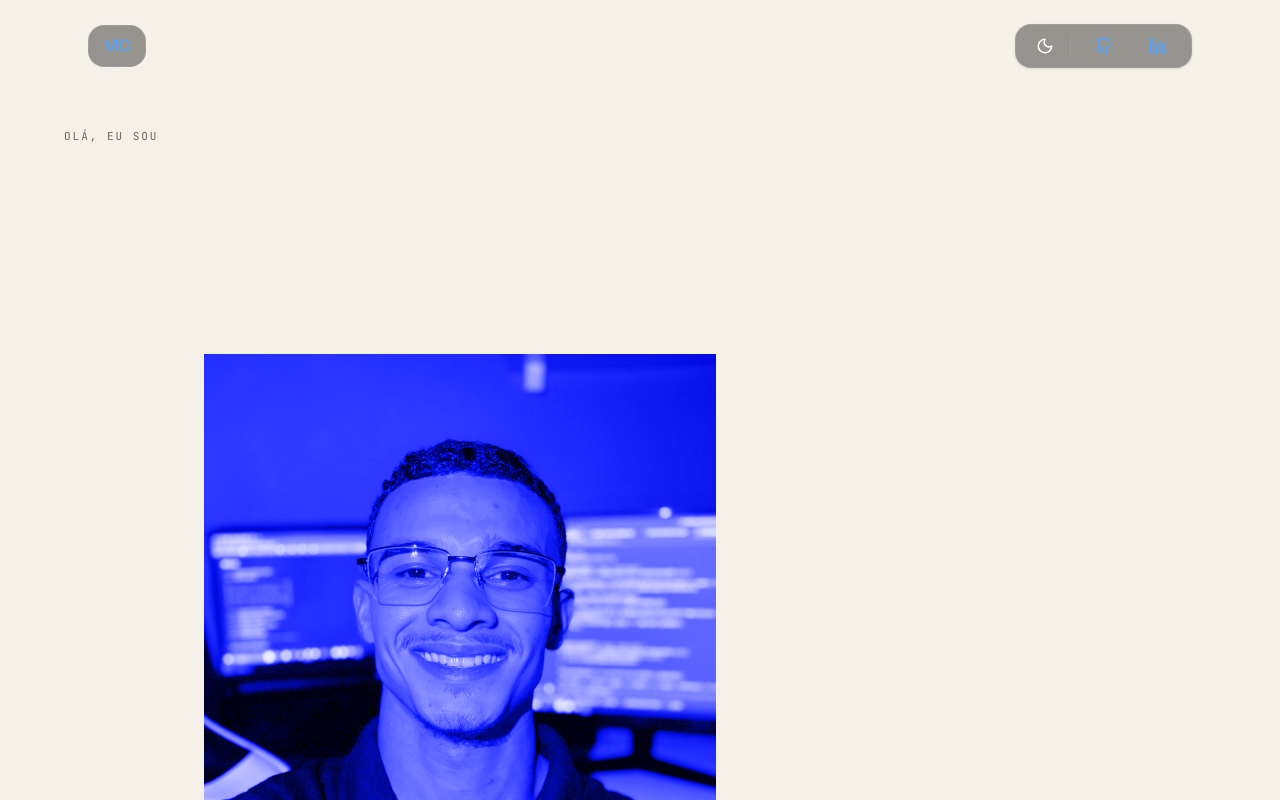
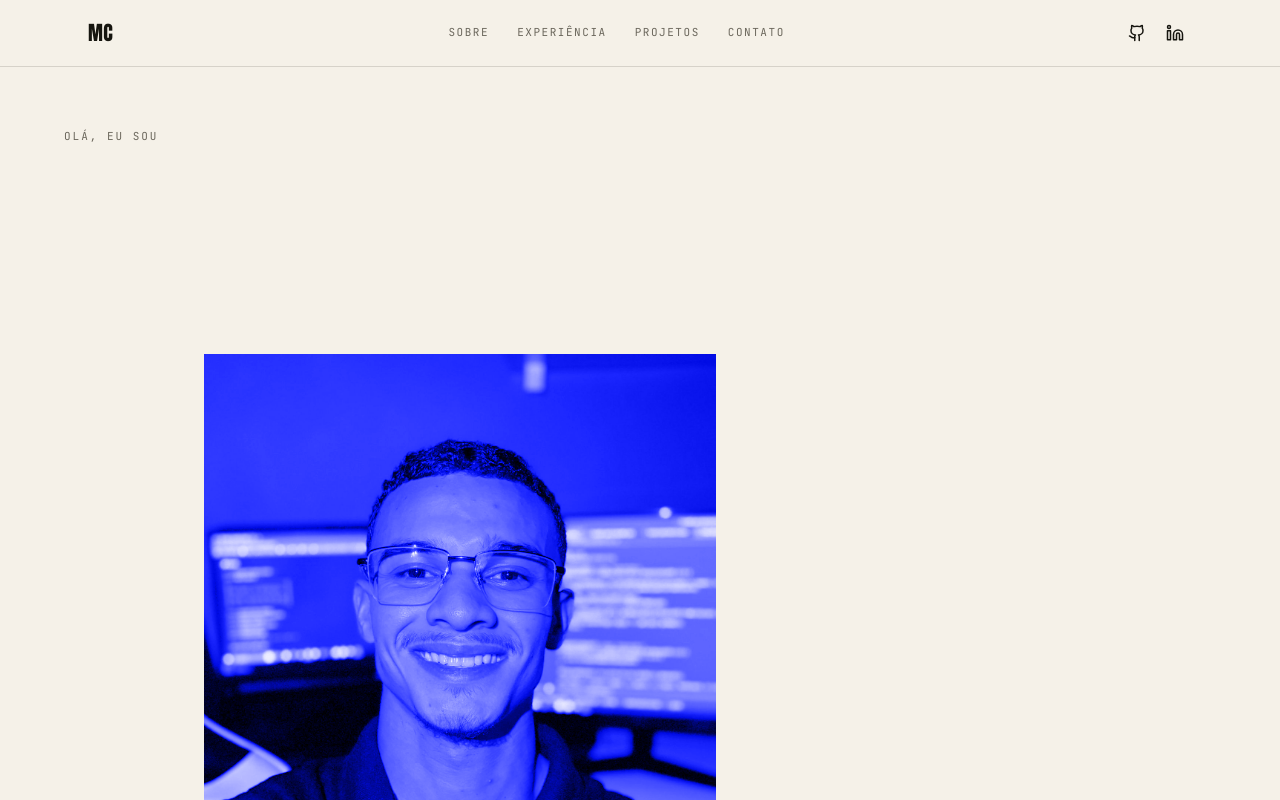
Before and after one commit to MarcosCondeJr/my-portfolio, a React (Vite) app: page / in a window 1280 px wide. Shown: the top 800 px of the page. Built offline with nearby package versions, Linux system fonts and the light colour scheme.

Commit message:
feat: navbar com links de secao, remove tema e idioma mortos
O dropdown de idioma era UI morta: langOpen existia e o menu estava
escrito, mas nenhum controle chamava setLangOpen(true). O botao de
tema sai porque nao ha mais dois temas. O espaco liberado recebe os
links de secao, que nao existiam.

```diff
--- a/src/components/layout/Navbar.jsx
+++ b/src/components/layout/Navbar.jsx
@@ -1,172 +1,55 @@
-import { Github, Linkedin, Moon, Sun } from "lucide-react";
-import { useEffect, useRef, useState } from "react";
+import { Github, Linkedin } from "lucide-react";
 import { scrollToId } from "../../utils/scrollToId";
 import SocialPill from "../ui/SocialPill";
-import Magnetic from "../ui/Magnetic";
+
+const LINKS = [
+  { id: "about", label: "Sobre" },
+  { id: "experience", label: "Experiência" },
+  { id: "projects", label: "Projetos" },
+  { id: "contact", label: "Contato" },
+];
 
 export default function Navbar() {
-  const [theme, setTheme] = useState("dark");
-  const [lang, setLang] = useState("pt-BR");
-  const [langOpen, setLangOpen] = useState(false);
-
-  const langRef = useRef(null);
-
-  useEffect(() => {
-    const root = document.documentElement;
-    if (theme === "dark") root.classList.add("dark");
-    else root.classList.remove("dark");
-  }, [theme]);
-
-  function toggleTheme() {
-    setTheme((t) => (t === "dark" ? "light" : "dark"));
-  }
-
-  function setLanguage(newLang) {
-    setLang(newLang);
-    setLangOpen(false);
-  }
-
-  const glass =
-    "backdrop-blur-md bg-white/60 dark:bg-zinc-950/40 border border-black/10 dark:border-white/10";
-
-  const iconBtn =
-    "p-2 rounded-xl text-zinc-700 dark:text-white hover:text-blue-400 cursor-pointer transition";
-
   return (
-    <header className="fixed top-0 left-0 w-full z-50 px-2 pt-2">
-      <nav className="max-w-6xl mx-auto px-4 sm:px-6 py-4">
-        <div className="grid grid-cols-2 items-center">
-          <Magnetic strength={30}>
+    <header
+      data-tone="light"
+      className="fixed top-0 left-0 z-50 w-full border-b border-line bg-surface"
+    >
+      <nav className="mx-auto flex max-w-6xl items-center justify-between gap-6 px-6 py-4">
         <button
+          type="button"
           onClick={() => scrollToId("home")}
-              className={`
-                group
-                ${glass}
-                justify-self-start
-                flex items-center
-                rounded-2xl
-                overflow-hidden
-                px-3 py-1
-                transition-all duration-300
-                hover:shadow-md
-              `}
-              aria-label="Ir para Home"
-              type="button"
-            >
-              {/* MC */}
-              <span
-                className="
-                  flex items-center justify-center
-                  h-8 w-8
-                  font-extrabold
-                  text-blue-400
-                "
+          aria-label="Ir para o topo"
+          className="cursor-pointer font-display text-xl uppercase tracking-[0.02em] text-ink"
         >
           MC
-              </span>
+        </button>
 
-              <span
-                className="
-                  ml-0
-                  max-w-0
-                  opacity-0
-                  overflow-hidden
-                  whitespace-nowrap
-                  text-sm font-semibold
-                  text-zinc-800 dark:text-zinc-200
-                  transition-all duration-300
-                  group-hover:max-w-[160px]
-                  group-hover:opacity-100
-                  group-hover:ml-2
-                "
+        <div className="hidden items-center gap-7 md:flex">
+          {LINKS.map((link) => (
+            <button
+              key={link.id}
+              type="button"
+              onClick={() => scrollToId(link.id)}
+              className="cursor-pointer font-mono text-[11px] uppercase tracking-[0.14em] text-muted transition-colors hover:text-accent"
             >
-                Marcos Conde
-              </span>
+              {link.label}
             </button>
-          </Magnetic>
-
-          {/* DIREITA */}
-          <div className="justify-self-end">
-            {/* Desktop */}
-            <div
-              className={`${glass} hidden md:flex items-center gap-1 rounded-2xl px-2 py-1 shadow-sm`}
-            >
-              {/* Idioma */}
-              <div className="relative" ref={langRef}>
-                {langOpen && (
-                  <div className="absolute right-0 mt-3 w-40 rounded-xl border border-white/10 bg-zinc-900/90 backdrop-blur-md shadow-lg overflow-hidden">
-                    <button
-                      onClick={() => setLanguage("pt-BR")}
-                      className={`w-full text-left px-4 py-2 text-sm hover:bg-white/10 ${
-                        lang === "pt-BR" ? "text-blue-400" : "text-zinc-200"
-                      }`}
-                    >
-                      🇧🇷 Português (BR)
-                    </button>
-                    <button
-                      onClick={() => setLanguage("en-US")}
-                      className={`w-full text-left px-4 py-2 text-sm hover:bg-white/10 ${
-                        lang === "en-US" ? "text-blue-400" : "text-zinc-200"
-                      }`}
-                    >
-                      🇺🇸 English (US)
-                    </button>
-                  </div>
-                )}
+          ))}
         </div>
 
-              {/* Tema */}
-              <button
-                onClick={toggleTheme}
-                className={iconBtn}
-                aria-label="Mudar tema"
-                type="button"
-              >
-                {theme === "dark" ? <Moon size={18} /> : <Sun size={18} />}
-              </button>
-
-              {/* Divisor */}
-              <div className="h-6 w-px bg-black/10 dark:bg-white/10 mx-1" />
-
+        <div className="flex items-center gap-1">
           <SocialPill
             href="https://github.com/marcoscondejr"
             label="GitHub"
             Icon={Github}
           />
-
           <SocialPill
             href="https://www.linkedin.com/in/marcos-conde-481627285/"
             label="LinkedIn"
             Icon={Linkedin}
           />
         </div>
-
-          <div className={`${glass} md:hidden flex items-center gap-1 rounded-2xl px-2 py-1 shadow-sm`}>
-              <button
-                onClick={toggleTheme}
-                className={iconBtn}
-                aria-label="Mudar tema"
-                type="button"
-              >
-                {theme === "dark" ? <Moon size={18} /> : <Sun size={18} />}
-              </button>
-
-              <div className="h-6 w-px bg-black/10 dark:bg-white/10 mx-1" />
-
-              <SocialPill
-                href="https://github.com/marcoscondejr"
-                label="GitHub"
-                Icon={Github}
-              />
-
-              <SocialPill
-                href="https://www.linkedin.com/in/marcos-conde-481627285/"
-                label="LinkedIn"
-                Icon={Linkedin}
-              />
-            </div>
-          </div>
-        </div>
       </nav>
     </header>
   );
--- a/src/components/ui/SocialPill.jsx
+++ b/src/components/ui/SocialPill.jsx
@@ -1,52 +1,13 @@
-import Magnetic from "./Magnetic";
-
 export default function SocialPill({ href, label, Icon }) {
-  const glassItem =
-    "bg-transparence dark:border-white/10";
-
   return (
-    <Magnetic strength={22}>
     <a
       href={href}
       target="_blank"
       rel="noreferrer"
       aria-label={label}
-        className={`
-          group flex items-center
-           ${glassItem}
-          hover:border-blue-400/30
-          transition
-          px-2
-        `}
-      >
-
-        <span
-          className="
-            overflow-hidden
-            max-w-0 opacity-0
-            group-hover:max-w-[120px] group-hover:opacity-100
-            transition-all duration-200
-            text-xs font-semibold
-            text-zinc-700 dark:text-zinc-200
-            pr-0 group-hover:pr-2
-            whitespace-nowrap
-          "
-        >
-          {label}
-        </span>
-
-        <span
-          className="
-            p-2 rounded-xl
-            text-blue-400
-            transition
-            bg-transparent
-            group-hover:bg-blue-400/10
-          "
+      className="p-2 text-ink transition-colors hover:text-accent"
     >
       <Icon size={18} />
-        </span>
     </a>
-    </Magnetic>
   );
 }
```
Lines whose indentation alone changed are shown as unchanged.
